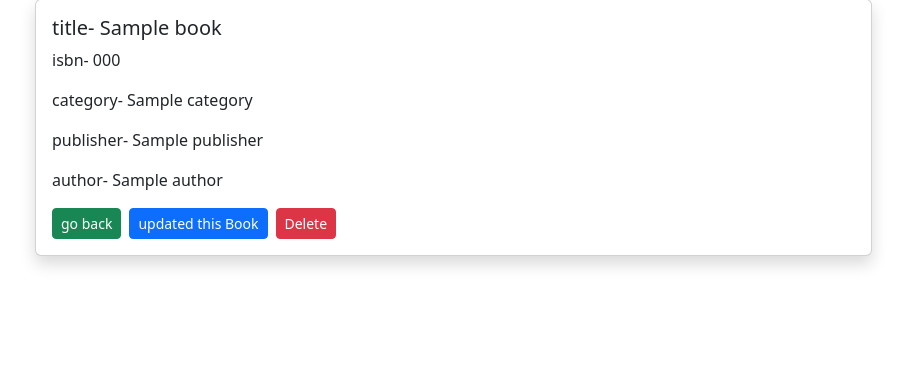
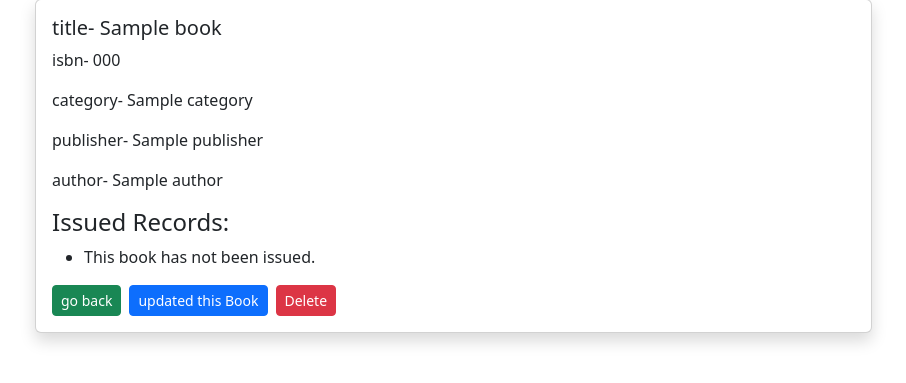
Before and after one commit to erashish41/Django-LibraryManagement, a Django app: page /library/books/00000000-0000-0000-0000-000000000001/ in a window 1280 px wide. Shown: the part 213-596 px from the top of the page, without its empty margins (47-953 px from the left). Run offline with Django 5.2, Linux system fonts and the light colour scheme; a user stored in the database is signed in; tables that the repository leaves empty hold one stand-in row (values such as "Sample post"); some libraries are stand-ins or nearby versions.

Commit message:
django project updated

```diff
--- a/library_management/templates/books/book_detail.html
+++ b/library_management/templates/books/book_detail.html
@@ -17,6 +17,16 @@
                         {% for author in book.author.all %}
                             <p class="card-text">author- {{author.name}}</p>
                         {% endfor %}
+
+                        <h4>Issued Records:</h4>
+                        <ul>
+                            {% for issue in issued_records %}
+                                <li>Issued to: {{ issue.member.user.username }} on {{ issue.issue_date }}</li>
+                            {% empty %}
+                                <li>This book has not been issued.</li>
+                            {% endfor %}
+                        </ul>
+
 
                         <div class="d-flex gap-2">
                             <a href="{% url 'book_list' %}" class="btn btn-sm btn-success">go back</a>
```
Also changed, not shown: library_management/templates/books/extra.py (deleted, +0 -158 lines).
